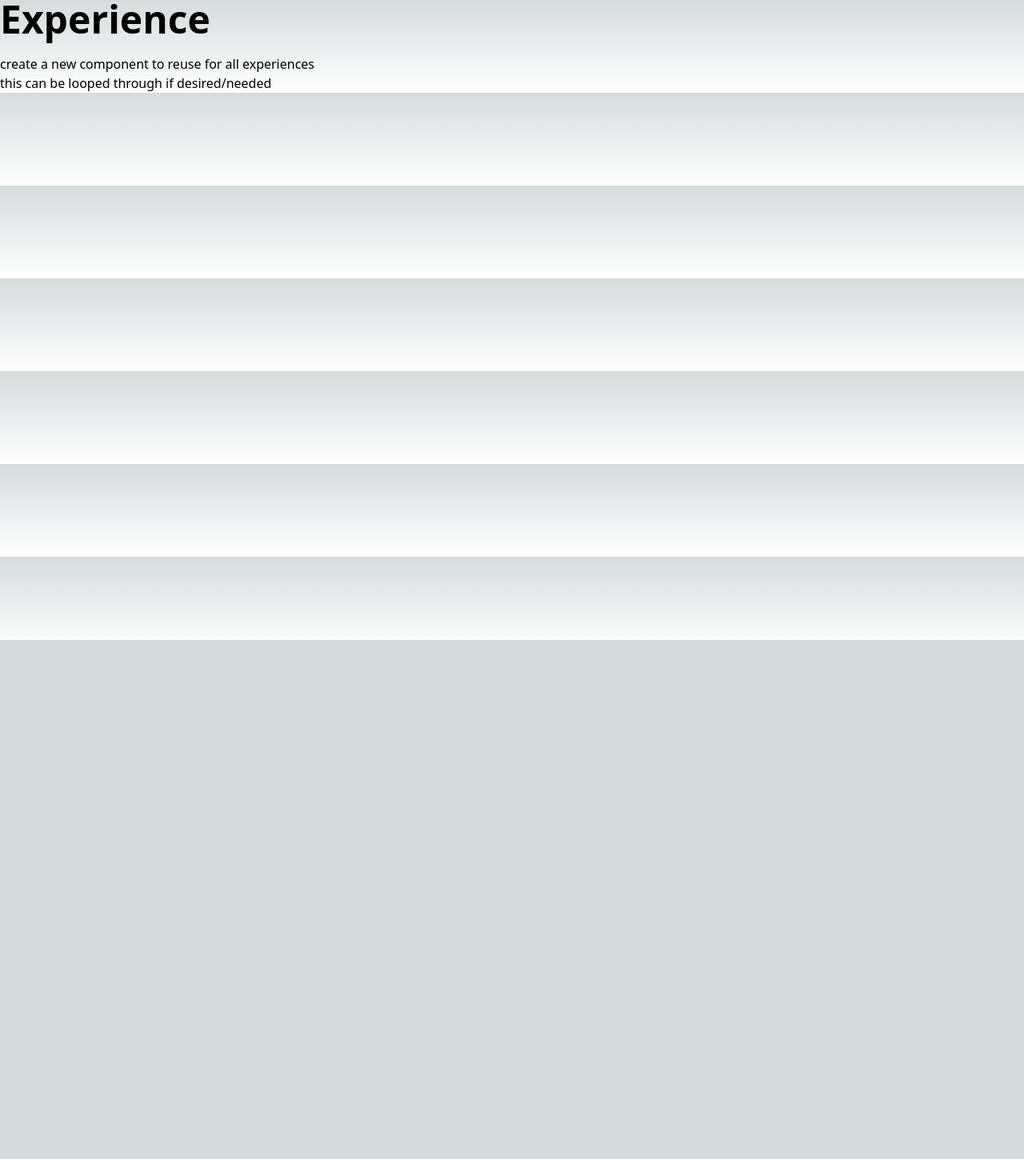
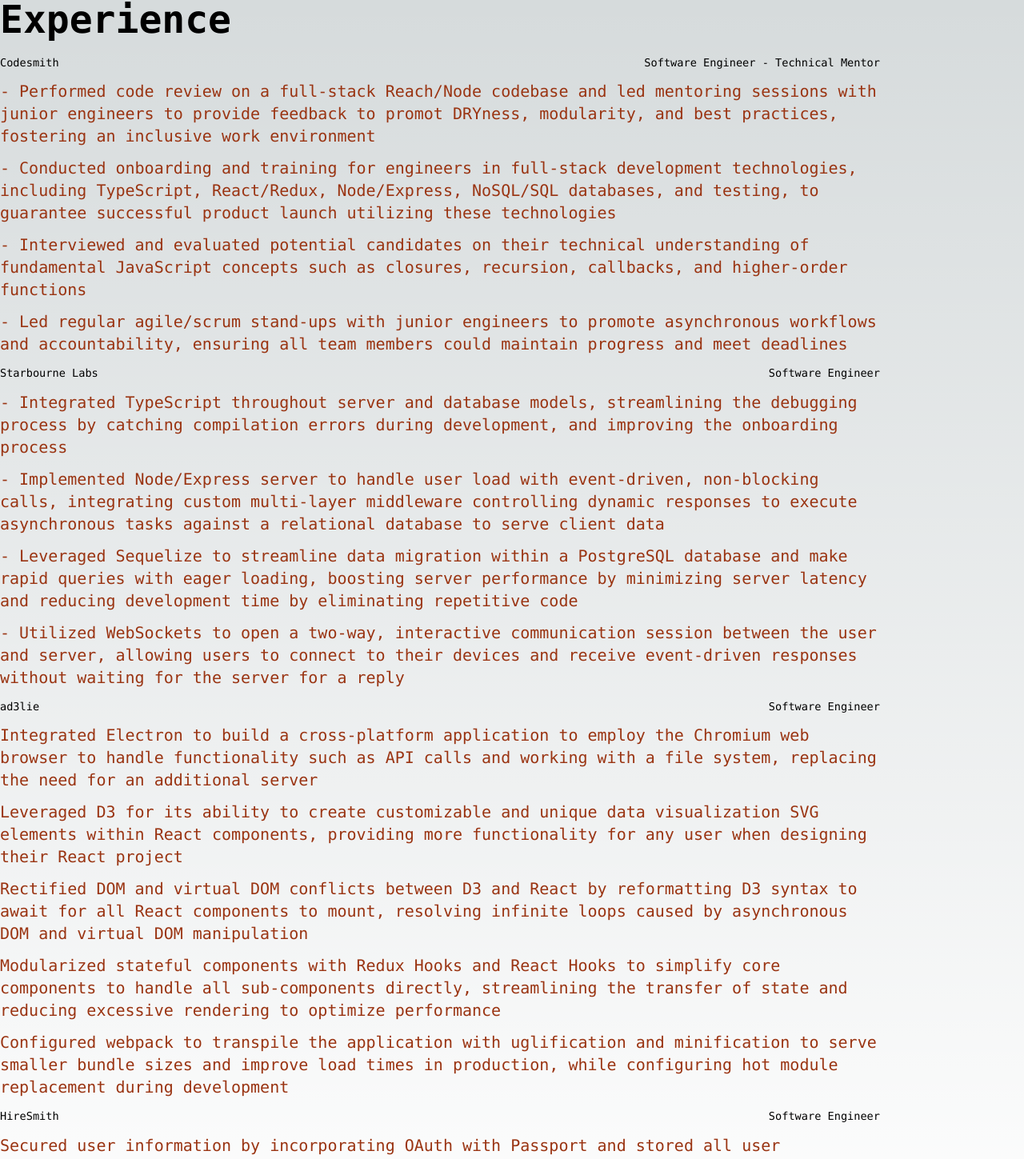
Before and after one commit to antonioclimbs/my-website-portfolio, a Next.js app: page /experience in a window 1280 px wide. Shown: the top 1449 px of the page at 80% size. Before the commit the page ends 800 px from the top, so only its background shows below. Built offline with nearby package versions, Linux system fonts and the light colour scheme.

Commit message:
adding experience and some styling

```diff
--- a/components/job.tsx
+++ b/components/job.tsx
@@ -1,21 +1,26 @@
 interface JobProps {
   job: string
+  title: string
   description: string[]
 }
 
 export default function Job(props: JobProps) {
-  const { job, description } = props;
-  // const bullets = [] as JSX.Element[];
-  for (let des in description) {
-    // bullets.push(
-    //   <li>{des}</li>
-    // )
-  }
+  const { job, description, title } = props
+  const bullets: JSX.Element[] = description.map((des) => {
+    return (
+      <h3 className="my-3 text-xl text-orange-800 dark:text-orange-100">
+        {des}
+      </h3>
+    )
+  })
   return (
-    <section>
-      <h1>{job}</h1>
-      <ul>
-        {/* {bullets} */}
+    <section className="">
+      <div className="grid grid-flow-col">
+        <h2 className="">{job}</h2>
+        <span className="text-right">{title}</span>
+      </div>
+      <ul className="">
+        {bullets}
       </ul>
     </section>
   );
--- /dev/null
+++ b/lib/descriptions.json
@@ -0,0 +1,41 @@
+[
+  {
+    "job": "Codesmith",
+    "title": "Software Engineer - Technical Mentor",
+    "description": [
+      "- Performed code review on a full-stack Reach/Node codebase and led mentoring sessions with junior engineers to provide feedback to promot DRYness, modularity, and best practices, fostering an inclusive work environment",
+      "- Conducted onboarding and training for engineers in full-stack development technologies, including TypeScript, React/Redux, Node/Express, NoSQL/SQL databases, and testing, to guarantee successful product launch utilizing these technologies",
+      "- Interviewed and evaluated potential candidates on their technical understanding of fundamental JavaScript concepts such as closures, recursion, callbacks, and higher-order functions",
+      "- Led regular agile/scrum stand-ups with junior engineers to promote asynchronous workflows and accountability, ensuring all team members could maintain progress and meet deadlines"
+    ]
+  },
+  {
+    "job": "Starbourne Labs",
+    "title": "Software Engineer",
+    "description": [
+      "- Integrated TypeScript throughout server and database models, streamlining the debugging process by catching compilation errors during development, and improving the onboarding process",
+      "- Implemented Node/Express server to handle user load with event-driven, non-blocking calls, integrating custom multi-layer middleware controlling dynamic responses to execute asynchronous tasks against a relational database to serve client data",
+      "- Leveraged Sequelize to streamline data migration within a PostgreSQL database and make rapid queries with eager loading, boosting server performance by minimizing server latency and reducing development time by eliminating repetitive code",
+      "- Utilized WebSockets to open a two-way, interactive communication session between the user and server, allowing users to connect to their devices and receive event-driven responses without waiting for the server for a reply"
+    ]
+  },
+  {
+    "job": "ad3lie",
+    "title": "Software Engineer",
+    "description": [
+      "Integrated Electron to build a cross-platform application to employ the Chromium web browser to handle functionality such as API calls and working with a file system, replacing the need for an additional server",
+      "Leveraged D3 for its ability to create customizable and unique data visualization SVG elements within React components, providing more functionality for any user when designing their React project",
+      "Rectified DOM and virtual DOM conflicts between D3 and React by reformatting D3 syntax to await for all React components to mount, resolving infinite loops caused by asynchronous DOM and virtual DOM manipulation",
+      "Modularized stateful components with Redux Hooks and React Hooks to simplify core components to handle all sub-components directly, streamlining the transfer of state and reducing excessive rendering to optimize performance",
+      "Configured webpack to transpile the application with uglification and minification to serve smaller bundle sizes and improve load times in production, while configuring hot module replacement during development"
+    ]
+  },
+  {
+    "job": "HireSmith",
+    "title": "Software Engineer",
+    "description": [
+      "Secured user information by incorporating OAuth with Passport and stored all user information in MongoDB, minimizing security threats through third-party authentication and handling data via compressed documents to perform queries quickly",
+      "Created a test-generation suite using Jest and Supertest to validate application endpoints in a human-readable syntax for ease of debugging and code maintainability, producing unit and server tests to ensure proper backend functionality and integrity"
+    ]
+  }
+]
--- a/pages/about.tsx
+++ b/pages/about.tsx
@@ -1,11 +1,13 @@
 import Image from "next/image";
 import { avatar } from "../lib/info";
+import styles from '../styles/Home.module.css';
+
 export default function AboutPage() {
   return (
-    <section className="grid grid-cols-2 gap-x-4">
+    <section className={styles.main}>
       <h1 className="font-bold text-5xl font-serif">About Me</h1>
       <br></br>
-      <p className="my-5 text-xl text-orange-100 dark:text-orange-100">
+      <p className="my-5">
         My name is Antonio and I enjoy creating things that live on the internet. My interest in web development is driven by curiosity and passion. I thoroughly enjoy a challenge and want the end result to be stimulating.
         <br></br>
         <br></br>
--- a/pages/experience.tsx
+++ b/pages/experience.tsx
@@ -1,4 +1,7 @@
 import type { Metadata } from 'next';
+import Job from 'components/job';
+import jobs from '../lib/descriptions.json'
+import styles from '../styles/Home.module.css';
 
 export const metadata: Metadata = {
   title: 'Experience',
@@ -6,11 +9,14 @@
 };
 
 export default function ExperiencePage() {
+  const allJobs = [] as JSX.Element[];
+  for (let i = 0; i < jobs.length; i++) {
+    allJobs.push(Job(jobs[i]))
+  }
   return (
-    <section>
+    <section className={styles.description}>
       <h1 className="font-bold text-5xl font-serif mb-5">Experience</h1>
-      <p>create a new component to reuse for all experiences</p>
-      <p>this can be looped through if desired/needed</p>
+      {allJobs}
     </section>
   );
 }
```
Also changed, not shown: pages/index.tsx (+0 -10 lines).
